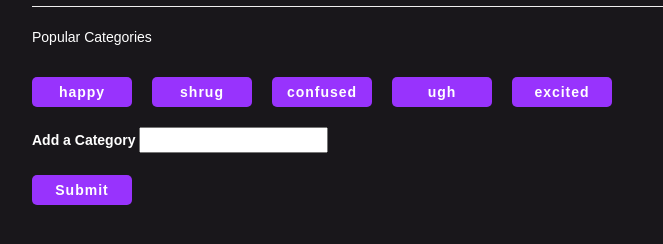
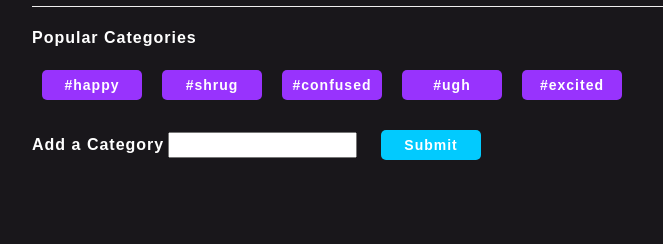
Before and after one commit to Gizmo83/Giphy, a plain HTML site: page index.html in a window 1280 px wide. Shown: the part 122-366 px from the top of the page, without its empty margins (38-701 px from the left). Drawn offline with nearby package versions, Linux system fonts and the light colour scheme.

Commit message:
Final draft

```diff
--- a/assets/css/style.css
+++ b/assets/css/style.css
@@ -13,23 +13,44 @@ h1 {
     margin-top: 5px;
 }
 
+p,
+label {
+    font-size: 12pt;
+    font-weight: bold;
+    letter-spacing: 1px;
+}
+
 .category-btn,
 #add-category {
-    background-color: rgb(152, 51, 253);
     border-radius: 5px;
     border-style: none;
     font-weight: bold;
     width: 100px;
     height: 30px;
     letter-spacing: 1px;
-    margin-right: 20px;
-    margin-bottom: 20px;
-    margin-top: 20px;
+
+}
+
+.category-btn{
+    background-color: rgb(152, 51, 253);
+    margin: 10px;
+}
+
+#add-category {
+    background-color: rgb(2, 202, 254);
+    margin: 20px;
 }
 #category-input {
     color: black;
 }
 .category {
-    width: 300px;
+    width: 360px;
     display: inline-block;
 }
+
+#rating,
+#notice {
+    margin-left: 10px;
+    margin-bottom: 0;
+    margin-top: 10px;
+}
--- a/assets/javascript/app.js
+++ b/assets/javascript/app.js
@@ -5,7 +5,7 @@ var categories = ["happy", "shrug", "confused", "ugh", "excited"];
 function displayCategoryInfo() {
 
     var search = $(this).attr("data-name");
-    var queryURL = "https://api.giphy.com/v1/gifs/search?q=" + search + "&api_key=EDGBPbpEg4mgULZRo4i4vO5BRxsDOyUQ&limit=20";
+    var queryURL = "https://api.giphy.com/v1/gifs/search?q=" + search + "&api_key=EDGBPbpEg4mgULZRo4i4vO5BRxsDOyUQ&limit=21";
 
     // Creating an AJAX call for the specific category button being clicked
     $.ajax({
@@ -14,12 +14,15 @@ function displayCategoryInfo() {
     }).then(function(response) {
         console.log(response);
         $("#categories-view").empty();
+        $("#categories-view").append("<p id='notice'>*Click to start and stop animation</p>");
+
         for (var i = 0; i < response.data.length; i++) {
             var categoryDiv = $("<div class='category'>");
             var rating = response.data[i].rating;
             var imageTag = $("<img class='giphy'>");
 
-            categoryDiv.append("<p> Rating: " + rating + "</p>");
+            var ratingUp = rating.toUpperCase();
+            categoryDiv.append("<p id='rating'> Rating: " + ratingUp + "</p>");
 
             imageTag.attr("src", response.data[i].images.fixed_height_still.url);
             imageTag.attr({'data-animate' : response.data[i].images.fixed_height.url});
@@ -53,15 +56,15 @@ function renderButtons() {
     $("#buttons-view").empty();
 
     for (var i = 0; i < categories.length; i++) {
-        var a = $("<button>");
-        // Adding a class of category-btn to our button
-        a.addClass("category-btn");
-        // Adding a data-attribute
-        a.attr("data-name", categories[i]);
+        var newButton = $("<button>");
+        // Adding newButton class of category-btn to our button
+        newButton.addClass("category-btn");
+        // Adding newButton data-attribute
+        newButton.attr("data-name", categories[i]);
         // Providing the initial button text
-        a.text(categories[i]);
+        newButton.text("#" + categories[i]);
         // Adding the button to the buttons-view div
-        $("#buttons-view").append(a);
+        $("#buttons-view").append(newButton);
     }
 }
 
```
Also changed, not shown: index.html (+0 -1 lines), 3 other files.
